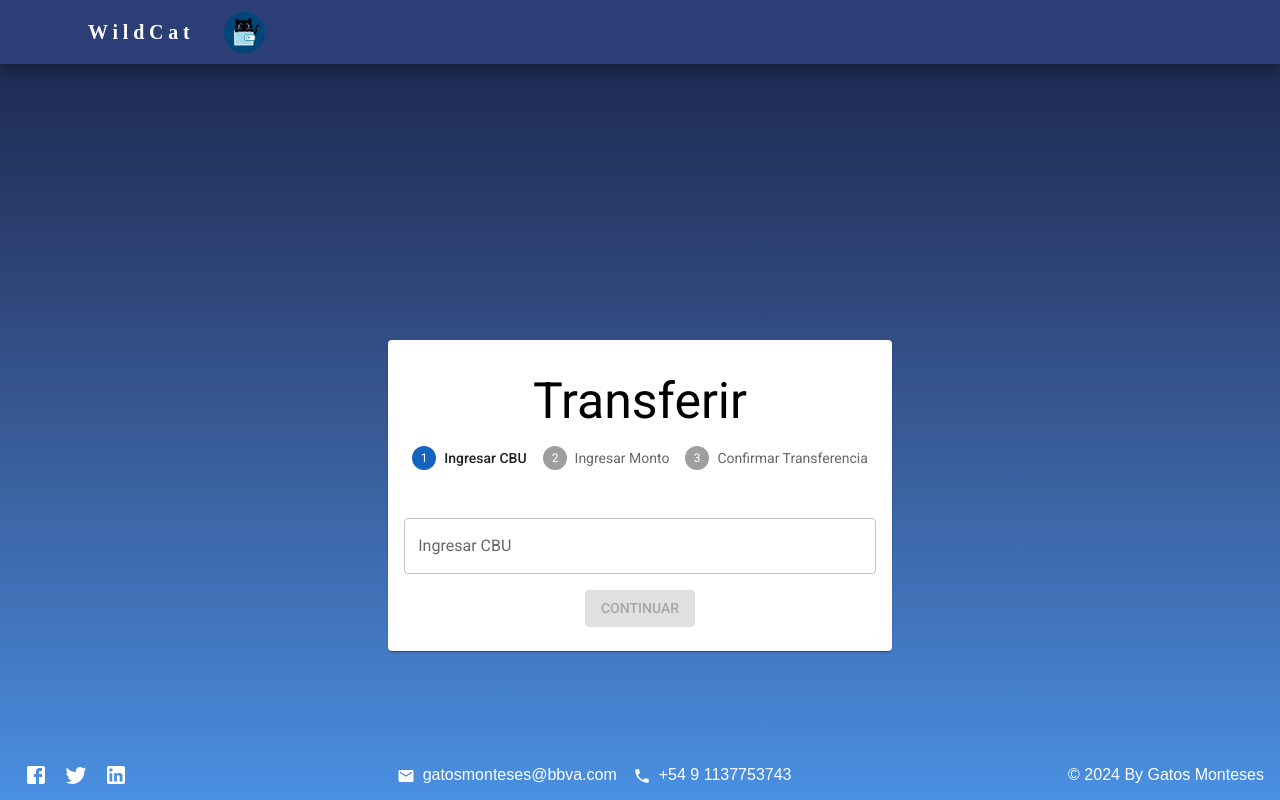
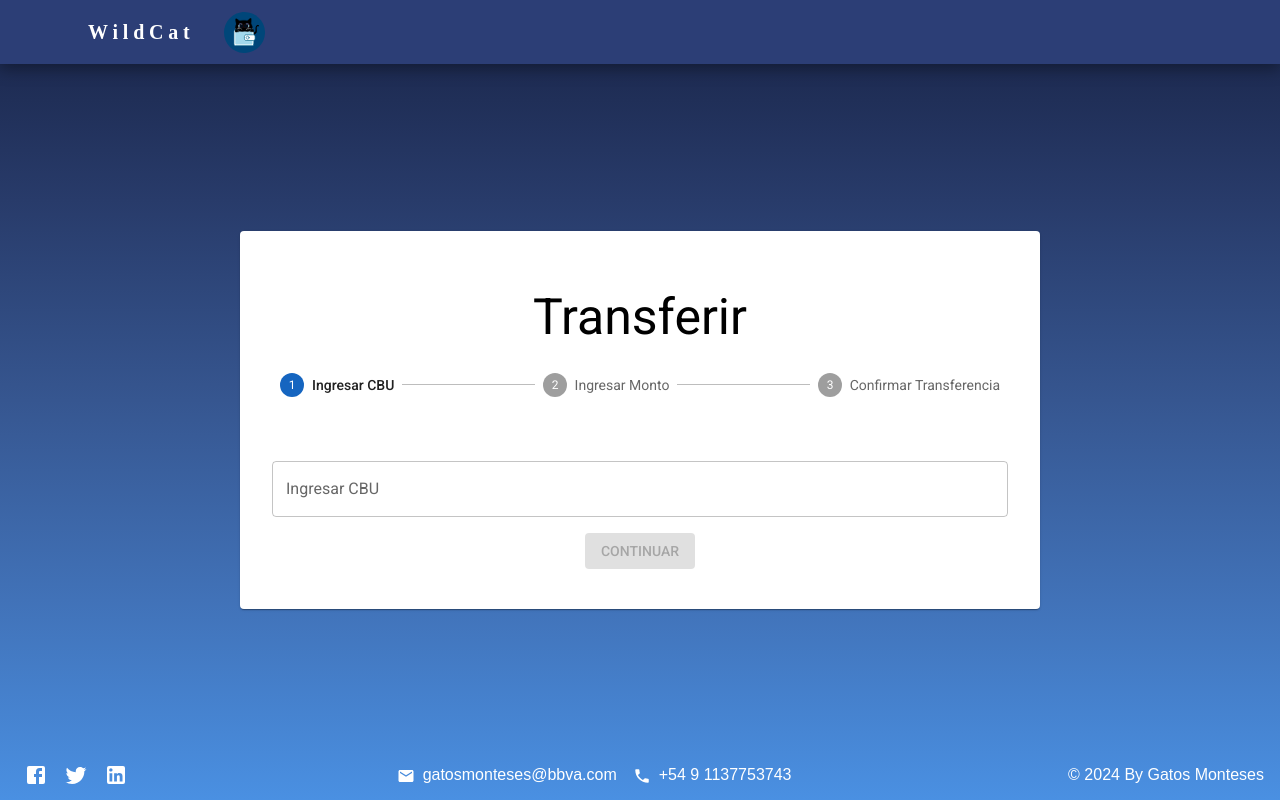
Before and after one commit to alkemyTech/BBVA-FS-W4-Front-T2, a React (Vite) app: page /Transferir in a window 1280 px wide. Built offline with nearby package versions, Linux system fonts and the light colour scheme.

Commit message:
correcciones vista transferir

```diff
--- a/src/components/Transferir/index.jsx
+++ b/src/components/Transferir/index.jsx
@@ -1,6 +1,7 @@
 import React from 'react';
-import { Box, Stepper, Step, StepLabel, TextField, Button, Typography, Card, CardContent, CardActions } from '@mui/material';
+import { Box, Stepper, Step, StepLabel, TextField, Button, Typography, Card, CardContent, CardActions, InputAdornment } from '@mui/material';
 import "/src/main.jsx"
+
 
 const Transferir = () => {
   const [activeStep, setActiveStep] = React.useState(0);
@@ -19,12 +20,29 @@ const Transferir = () => {
     setActiveStep((prevActiveStep) => prevActiveStep - 1);
   };
 
-  const handleCBUChange = (e) => {
-    setTransferData({ ...transferData, cbu: e.target.value });
-  };
 
   const handleAmountChange = (e) => {
-    setTransferData({ ...transferData, amount: e.target.value });
+    let value = e.target.value;
+
+    // Eliminar cualquier caracter que no sea dígito o punto
+    value = value.replace(/[^\d.]/g, '');
+
+    // Dividir el valor en parte entera y decimal
+    const parts = value.split('.');
+    let formattedValue = '';
+
+    // Formatear la parte entera con comas
+    if (parts.length > 0) {
+      formattedValue = parts[0].replace(/\B(?=(\d{3})+(?!\d))/g, ',');
+    }
+
+    // Agregar el punto decimal y la parte decimal si existe
+    if (parts.length > 1) {
+      formattedValue += `.${parts[1].slice(0, 2)}`; // Limitar la parte decimal a dos lugares
+    }
+
+    // Actualizar el estado con el valor formateado
+    setTransferData({ ...transferData, amount: formattedValue });
   };
 
   const handleConfirm = () => {
@@ -32,14 +50,27 @@ const Transferir = () => {
     console.log('Transferencia confirmada:', transferData);
     setActiveStep(steps.length);
   };
+  const handleCBUChange = (e) => {
+    const value = e.target.value;
+    if (/^\d{0,25}$/.test(value)) {
+      setTransferData({ ...transferData, cbu: value });
+    }
+  };
+  const handleReset = () => {
+    setTransferData({
+      cbu: '',
+      amount: '',
+    });
+    setActiveStep(0);
+  };
 
   return (
-    <Box sx={{ maxWidth: 700, margin: 'auto', mt: 20, color: (255, 255, 255, 0.87) }}>
-     <Card>
-     <CardContent>
-      <Typography fontFamily="Roboto" fontSize="50px" margin={2} variant="h3" gutterBottom color="black" >
-        Transferir
-      </Typography>
+    <Box sx={{ display: 'grid', placeItems: 'center', }}>
+      <Card sx={{ width: '160%', maxWidth: '800px', p: 2, justifyContent: 'center', alignItems: 'center', }} >
+        <CardContent>
+          <Typography fontFamily="Roboto" fontSize="50px" margin={3} variant="h4" gutterBottom color="black" >
+            Transferir
+          </Typography>
 
           <Stepper activeStep={activeStep}>
             {steps.map((label, index) => (
@@ -48,7 +79,7 @@ const Transferir = () => {
               </Step>
             ))}
           </Stepper>
-          <Box sx={{ mt: 6 }}>
+          <Box sx={{ mt: 8, fontSize: 10, }}>
             {activeStep === 0 && (
               <Box>
                 <TextField
@@ -57,6 +88,7 @@ const Transferir = () => {
                   fullWidth
                   value={transferData.cbu}
                   onChange={handleCBUChange}
+                  inputProps={{ maxLength: 25 }}
                 />
                 <Box sx={{ mt: 2 }}>
                   <Button variant="contained" color="primary" onClick={handleNext} disabled={!transferData.cbu}>
@@ -73,6 +105,10 @@ const Transferir = () => {
                   fullWidth
                   value={transferData.amount}
                   onChange={handleAmountChange}
+                  InputProps={{
+                    startAdornment: <InputAdornment position="start">$</InputAdornment>,
+                  }}
+                  inputProps={{ maxLength: 20 }}
                 />
                 <Box sx={{ mt: 2, display: 'flex', justifyContent: 'space-between' }}>
                   <Button variant="contained" onClick={handleBack}>
@@ -106,7 +142,7 @@ const Transferir = () => {
                 <Typography variant="h5" gutterBottom>
                   ¡Transferencia Exitosa!
                 </Typography>
-                <Button variant="contained" color="primary" onClick={() => setActiveStep(0)}>
+                <Button variant="contained" color="primary" onClick={handleReset}>
                   Realizar otra transferencia
                 </Button>
               </Box>
```
